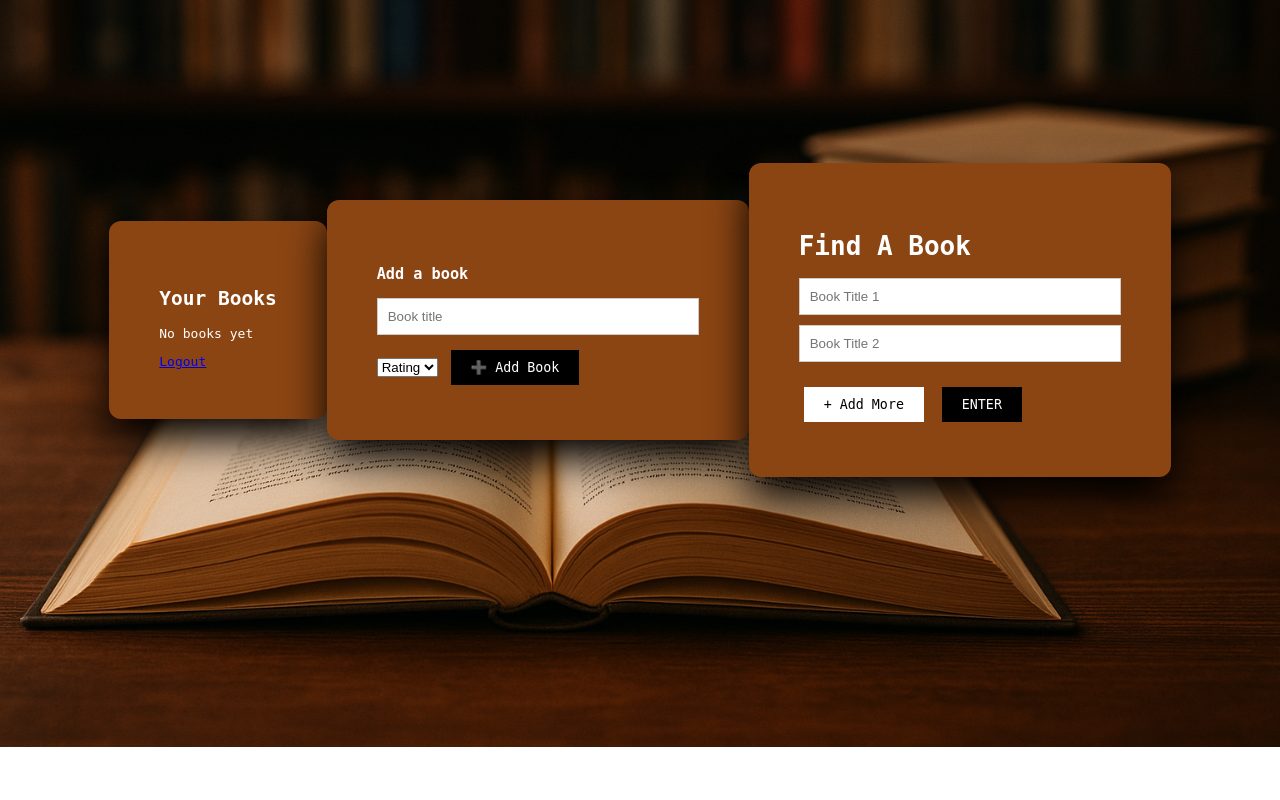
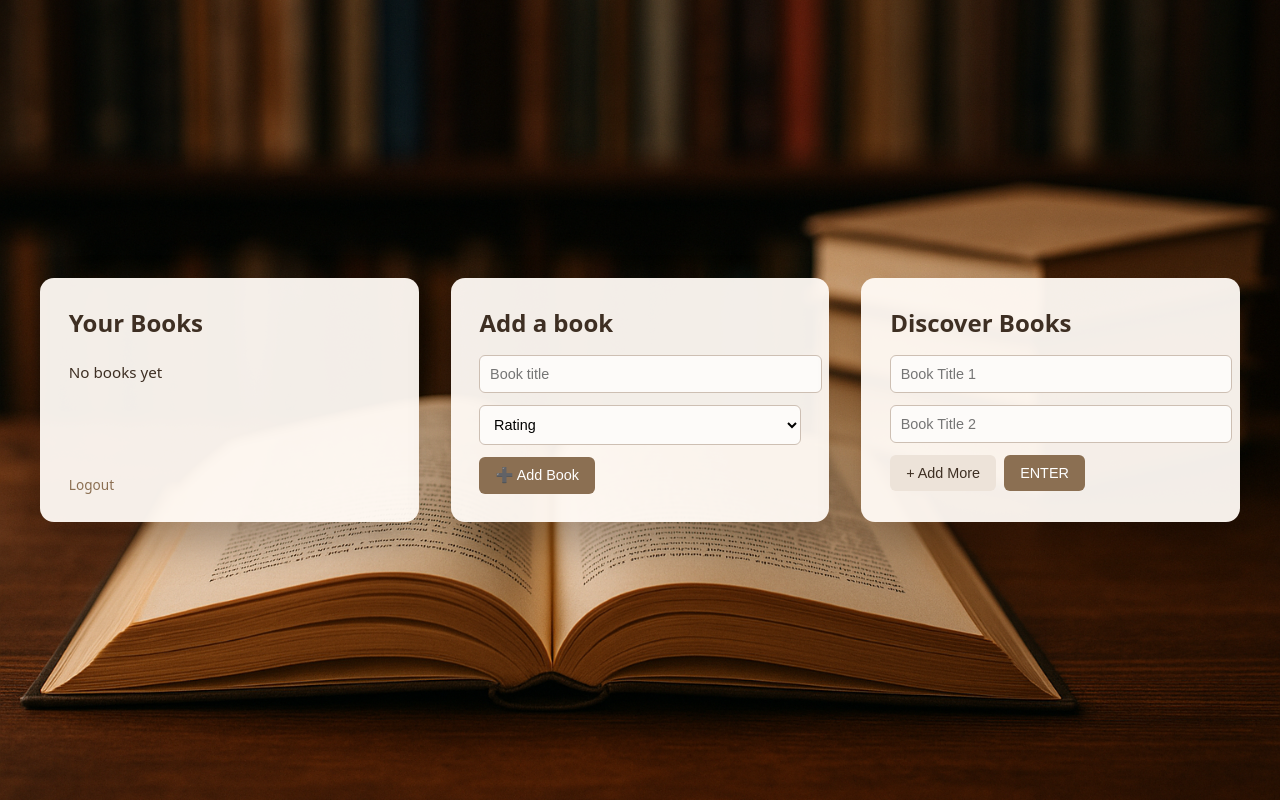
Before and after one commit to lightsgn/FindYourBook, a Flask app: page /dashboard in a window 1280 px wide. Run offline with Flask 3, Linux system fonts and the light colour scheme; the visitor is signed in with stand-in values (Sample User, id 1); data that the repository does not hold is empty.

```diff
--- a/app/repo/fyb_repo.py
+++ b/app/repo/fyb_repo.py
@@ -142,7 +142,7 @@ class Repository:
         )
         return rows
 
-    def get_books_for_weighted_tags( self, tag_counts: dict[int, int], exclude_book_ids: list[int]) -> list[Row]:
+    def get_books_for_weighted_tags( self, tag_counts: dict[int, int]) -> list[Row]:
         if not tag_counts:
             return []
 
@@ -161,9 +161,6 @@ class Repository:
             .group_by(BookTag.book_id)
             .order_by(func.sum(weight_case).desc())
         )
-
-        if exclude_book_ids:
-            query = query.filter(~BookTag.book_id.in_(exclude_book_ids))
 
         return query.all()
 
--- a/app/service/matching_service.py
+++ b/app/service/matching_service.py
@@ -31,12 +31,13 @@ class MatchingService:
         tag_counts = self._collect_tags(entered_books)
         entered_ids = [b.id for b in entered_books]
 
-        book_ids_and_scores = self.repo.get_books_for_weighted_tags(tag_counts, entered_ids)
-        book_ids_and_scores.sort(key=lambda t: t[1], reverse=True)
+        book_ids_and_scores = self.repo.get_books_for_weighted_tags(tag_counts)
+        filtered_books_scores = [bs for bs in book_ids_and_scores if bs[0] not in entered_ids]
+        filtered_books_scores.sort(key=lambda t: t[1], reverse=True)
 
         return [
             self.repo.get_book_by_id(book_id).title
-            for book_id, _ in book_ids_and_scores
+            for book_id, _ in filtered_books_scores
         ]
 
     def _collect_tags(self, books: list[Book]) -> dict[int, int]:
--- a/app/ui/template/dashboard.html
+++ b/app/ui/template/dashboard.html
@@ -6,80 +6,147 @@
     <title>Find A Book</title>
     <style>
     body {
-            font-family: monospace;
+        margin: 0;
+        min-height: 100vh;
         background-image: url("{{ url_for('static', filename='background/kitap3.png') }}");
         background-size: cover;
         background-position: center;
         background-repeat: no-repeat;
-			color: white;
+        font-family: system-ui, -apple-system, BlinkMacSystemFont, sans-serif;
+        color: #3e2f23;
         display: flex;
         justify-content: center;
         align-items: center;
-			height: 80vh;
+    }
+
+    .dashboard {
+        display: grid;
+        grid-template-columns: repeat(3, 1fr);
+        gap: 2rem;
+        padding: 2rem;
+        width: min(1200px, 95%);
+    }
+
+    .container {
+        background: rgba(255, 250, 245, 0.95);
+        border-radius: 14px;
+        padding: 1.8rem;
+        box-shadow: 0 20px 40px rgba(0, 0, 0, 0.25);
+        display: flex;
+        flex-direction: column;
+    }
+
+    h1, h2, h3 {
+        margin-top: 0;
+        margin-bottom: 1rem;
+        color: #3e2f23;
+    }
+
+    ul.no-bullets {
+        list-style: none;
+        padding-left: 0;
         margin: 0;
+        flex-grow: 1;
     }
-        .container {
-            background: rgba(139,69,19);
-            border-radius: 12px;
+
+    ul.no-bullets li {
+        padding: 0.4rem 0;
+        border-bottom: 1px solid #e4d6c8;
+        font-size: 0.95rem;
+        display: flex;
+        align-items: center;
+        gap: 0.4rem;
+    }
+
+    ul.no-bullets li:last-child {
+        border-bottom: none;
+    }
+
+    input, select {
+        width: 100%;
+        padding: 0.6rem;
+        margin-bottom: 0.8rem;
+        border-radius: 6px;
+        border: 1px solid #cdbfb3;
+        background: #fdfbf9;
+        font-size: 0.9rem;
+    }
+
+    input:focus, select:focus {
+        outline: none;
+        border-color: #8b6f52;
+        background: #fff;
+    }
+
+    button {
+        padding: 0.6rem 1rem;
+        border-radius: 6px;
         border: none;
-			padding: 50px;
-			box-shadow: 0 20px 40px rgba(0,0,0,1);
+        background: #8b6f52;
+        color: white;
+        cursor: pointer;
+        font-size: 0.9rem;
+        transition: background 0.2s ease;
     }
-        input {
-            border: 1px solid #ccc;
-            padding: 10px;
-            margin: 10px auto;
-            width: 300px;
-            display: block;
+
+    button:hover {
+        background: #745a41;
     }
+
+    #add-btn {
+        background: #ede3d9;
+        color: #3e2f23;
+    }
+
+    #add-btn:hover {
+        background: #dcccbf;
+    }
+
+    a {
+        margin-top: 1rem;
+        font-size: 0.85rem;
+        color: #8b6f52;
+        text-decoration: none;
+    }
+
+    a:hover {
+        text-decoration: underline;
+    }
+
+    .controls {
+        margin-top: auto;
+        display: flex;
+        gap: 0.5rem;
+    }
+
     .extra-slot {
         display: none;
     }
-        .controls {
-            margin-top: 20px;
-        }
-        button {
-            background-color: black;
-            color: white;
-            border: none;
-            padding: 10px 20px;
-            cursor: pointer;
-            font-family: monospace;
-            margin: 5px;
-        }
-        #add-btn {
-            background-color: white;
-            color: black;
-            border: none solid black;
-        }
+
     #popup {
         display: none;
         position: fixed;
         top: 50%;
         left: 50%;
         transform: translate(-50%, -50%);
-            background: white;
-            border: 2px solid black;
-            padding: 50px;
+        background: #fffaf5;
+        border-radius: 12px;
+        padding: 2rem 3rem;
         z-index: 100;
+        box-shadow: 0 20px 40px rgba(0,0,0,0.4);
     }
+
     #overlay {
         display: none;
         position: fixed;
-            top: 0;
-            left: 0;
-            width: 100%;
-            height: 100%;
-            background: rgba(255, 255, 255, 0.9);
+        inset: 0;
+        background: rgba(255, 255, 255, 0.85);
         z-index: 50;
-        }
-        .no-bullets {
-        list-style: none;
-        padding-left: 0;
     }
 </style>
 </head>
 <body>
+<div class="dashboard">
     <div class="container">
         <h2>Your Books</h2>
         <ul class="no-bullets">
@@ -115,7 +182,7 @@
         <a href="/logout">Logout</a>
     </div>
     <div class="container">
-        <h3>Add a book</h3>
+        <h2>Add a book</h2>
 
 <form method="post" action="/add-book">
   <input
@@ -136,7 +203,7 @@
 </form>
     </div>
     <div class="container">
-        <h1>Find A Book</h1>
+        <h2>Discover Books</h2>
         <form id="searchForm" action="/results" method="POST">
             <div id="input-container">
                 <input type="text" name="book1" placeholder="Book Title 1" required>
@@ -156,6 +223,7 @@
     <div id="overlay"></div>
     <div id="popup">
         <h2>We're searching...</h2>
+    </div>
 </div>
 
     <script>
```
Also changed, not shown: app/ui/template/login.html (+79 -2 lines), app/ui/template/results.html (+51 -19 lines), app/ui/template/signup.html (+81 -4 lines). Lines whose indentation alone changed are shown as unchanged.
